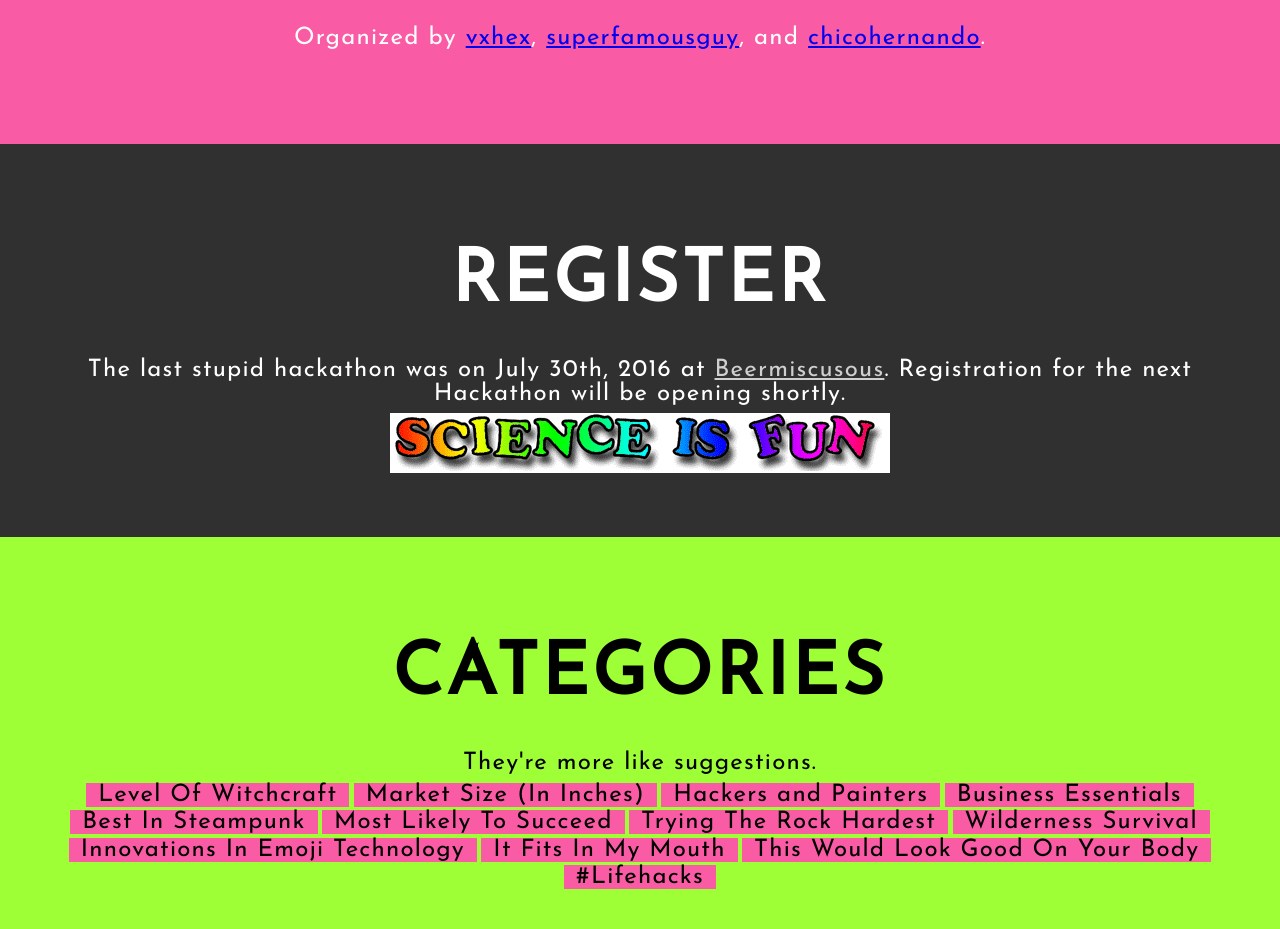
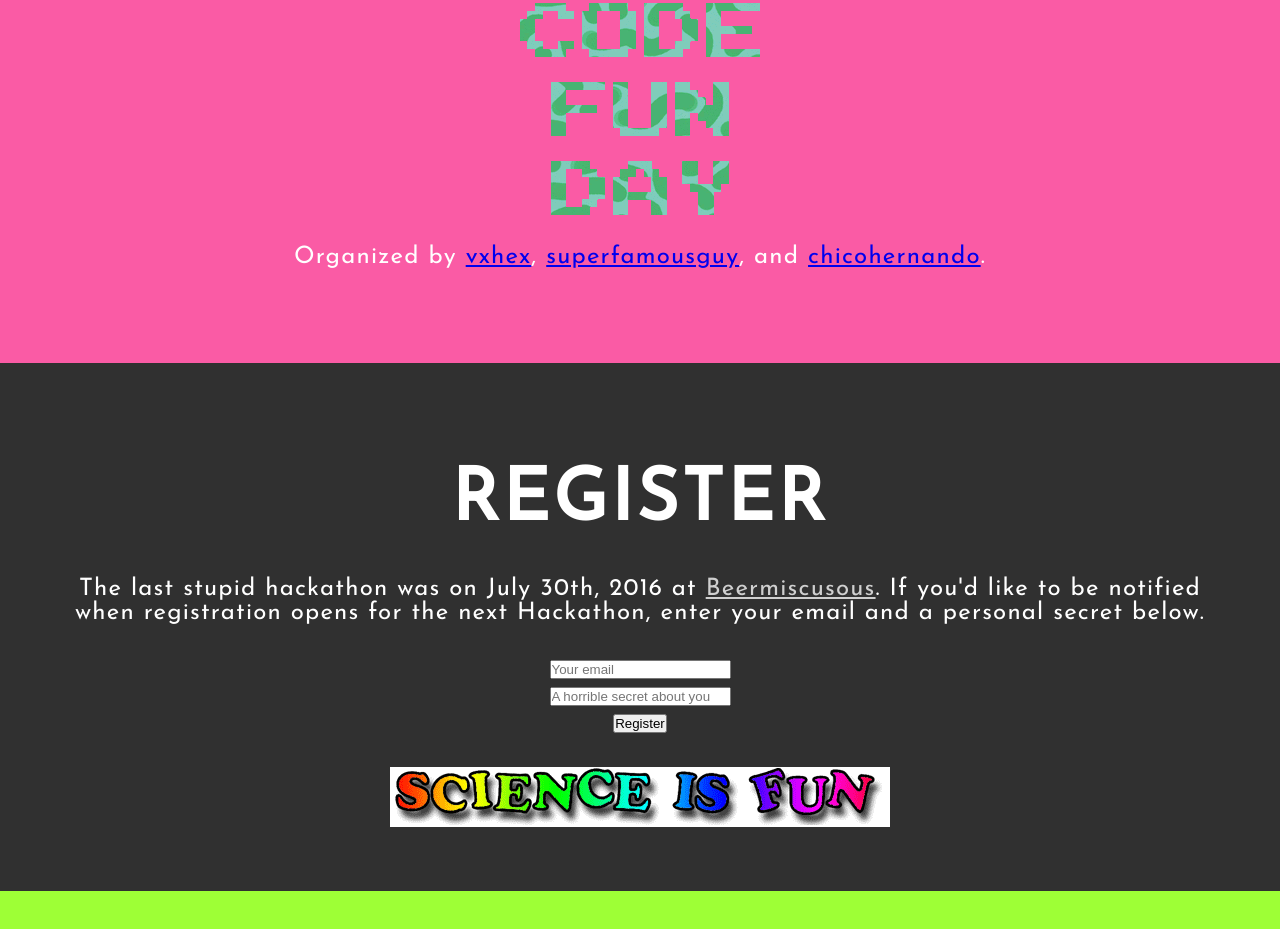
Before and after one commit to vxhex/stupidhackathon, a plain HTML site: page index.html in a window 1280 px wide. Shown: the part 1029-1958 px from the top of the page. Drawn offline with Linux system fonts and the light colour scheme.

Commit message:
Adds reg form

```diff
--- a/index.html
+++ b/index.html
@@ -18,11 +18,19 @@
       <h2>About</h2>
       <p>Stupid Hackathon Chicago is a one-day event where designers, developers, and dreamers join hands to build useless things. We're the Chicago cousins of <a target="_blank" href="http://www.stupidhackathon.com/">NYC's Stupid Hackathon.</a><p>
       <p>We are building a web 3.0 synergy of entrepreneurs. You must install NodeJS to use this website.</p>
+      <img src="codefunday.gif" />
       <p>Organized by <a target="_blank" href="https://twitter.com/vxhex">vxhex</a>, <a target="_blank" href="https://twitter.com/superfamous_guy">superfamousguy</a>, and <a target="_blank" href="https://twitter.com/chicohernando">chicohernando</a>.<p>
     </div>
     <div id="register">
       <h2>Register</h2>
-      <p>The last stupid hackathon was on July 30th, 2016 at <a target="_blank" href="http://beermiscuous.com/">Beermiscusous</a>. Registration for the next Hackathon will be opening shortly.</p>
+      <p>The last stupid hackathon was on July 30th, 2016 at <a target="_blank" href="http://beermiscuous.com/">Beermiscusous</a>. If you'd like to be notified when registration opens for the next Hackathon, enter your email and a personal secret below.</p>
+      <p>
+        <form action="magic.php" method="post">
+          <input type="text" name="email" placeholder="Your email" /> <br />
+          <input type="text" name="secret" placeholder="A horrible secret about you" /> <br />
+          <input type="submit" name="submit" value="Register" />
+        </form>
+      </p>
       <img src="science.gif" />
     </div>
     <div id="categories">
```
Also changed, not shown: 1 other file.
